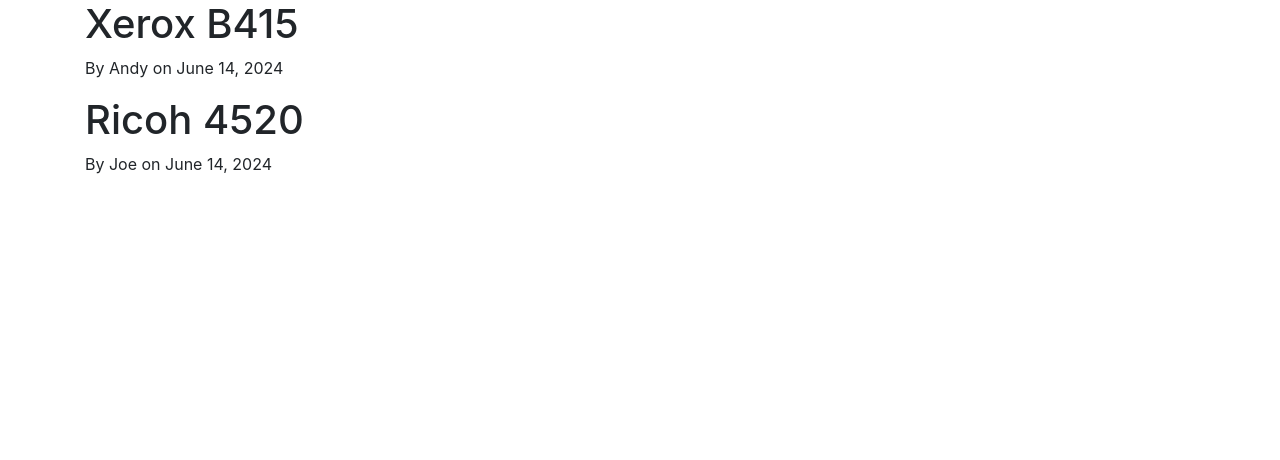
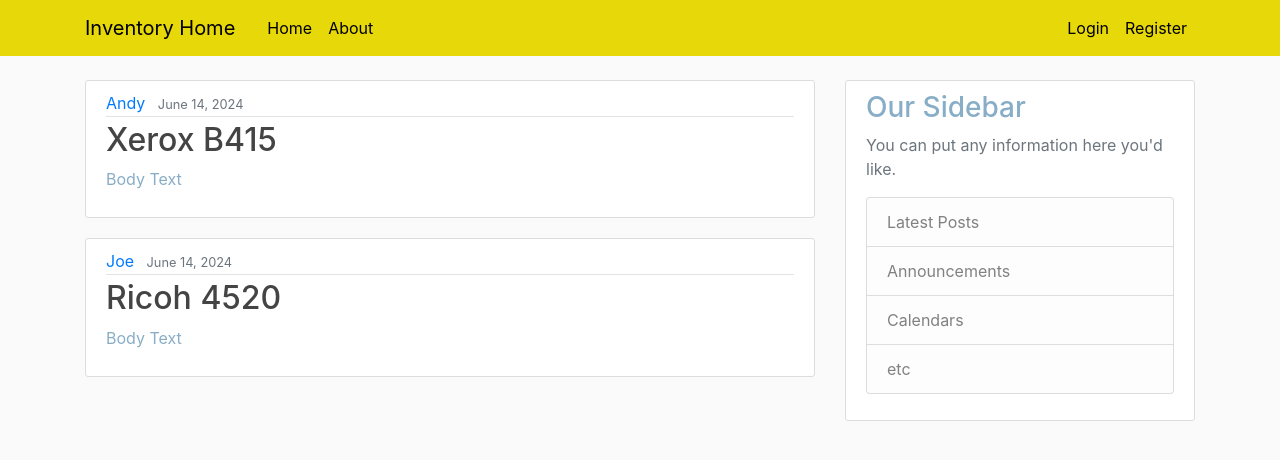
Before and after one commit to jvalest/printer_inventory, a Django app: page / in a window 1280 px wide. Shown: the top 460 px of the page. Run offline with Django 5.2, Linux system fonts and the light colour scheme; some libraries are stand-ins or nearby versions.

Commit message:
added some basic css and base template to have links work on every page

```diff
--- /dev/null
+++ b/my_printer_inventory/inventory/static/inventory/main.css
@@ -0,0 +1,88 @@
+body {
+    background: #fafafa;
+    color: #88adc7;
+    margin-top: 5rem;
+  }
+
+  h1, h2, h3, h4, h5, h6 {
+    color: #88adc7;
+  }
+
+  ul {
+    margin: 0;
+  }
+
+  .mustard-yellow {
+    background-color: #e7d809;
+  }
+
+  .navbar-dark .navbar-brand {
+    color: #000000;
+  }
+
+  .site-header .navbar-nav .nav-link {
+    color: #000000;
+  }
+
+  .site-header .navbar-nav .nav-link:hover {
+    color: #000000;
+  }
+
+  .site-header .navbar-nav .nav-link.active {
+    font-weight: 500;
+  }
+
+  .content-section {
+    background: #ffffff;
+    padding: 10px 20px;
+    border: 1px solid #dddddd;
+    border-radius: 3px;
+    margin-bottom: 20px;
+  }
+
+  .article-title {
+    color: #444444;
+  }
+
+  a.article-title:hover {
+    color: #428bca;
+    text-decoration: none;
+  }
+
+  .article-content {
+    white-space: pre-line;
+  }
+
+  .article-img {
+    height: 65px;
+    width: 65px;
+    margin-right: 16px;
+  }
+
+  .article-metadata {
+    padding-bottom: 1px;
+    margin-bottom: 4px;
+    border-bottom: 1px solid #e3e3e3
+  }
+
+  .article-metadata a:hover {
+    color: #333;
+    text-decoration: none;
+  }
+
+  .article-svg {
+    width: 25px;
+    height: 25px;
+    vertical-align: middle;
+  }
+
+  .account-img {
+    height: 125px;
+    width: 125px;
+    margin-right: 20px;
+    margin-bottom: 16px;
+  }
+
+  .account-heading {
+    font-size: 2.5rem;
+  }
--- a/my_printer_inventory/inventory/templates/inventory/base.html
+++ b/my_printer_inventory/inventory/templates/inventory/base.html
@@ -1,3 +1,4 @@
+{% load static %}
 <!DOCTYPE html>
 <html>
 <head>
@@ -8,6 +9,8 @@
         <!-- Bootstrap CSS -->
         <link rel="stylesheet" href="https://cdn.jsdelivr.net/npm/bootstrap@4.0.0/dist/css/bootstrap.min.css" integrity="sha384-Gn5384xqQ1aoWXA+058RXPxPg6fy4IWvTNh0E263XmFcJlSAwiGgFAW/dAiS6JXm" crossorigin="anonymous">
 
+        <link rel="stylesheet" type="text/css" href="{% static 'inventory/main.css' %}">
+
     {% if title %}
         <title>My Printer inventory - {{title}}</title>
     {% else %}
@@ -15,10 +18,47 @@
     {% endif %}
 </head>
 <body>
-    <div class="container">
-    {% block content %}{% endblock %}
-    </div>
-
+    <header class="site-header">
+        <nav class="navbar navbar-expand-md navbar-dark mustard-yellow fixed-top">
+          <div class="container">
+            <a class="navbar-brand mr-4" href="{% url 'inventory-home' %}">Inventory Home</a>
+            <button class="navbar-toggler" type="button" data-toggle="collapse" data-target="#navbarToggle" aria-controls="navbarToggle" aria-expanded="false" aria-label="Toggle navigation">
+            <span class="navbar-toggler-icon"></span>
+            </button>
+            <div class="collapse navbar-collapse" id="navbarToggle">
+              <div class="navbar-nav mr-auto">
+                <a class="nav-item nav-link" href="{% url 'inventory-home' %}">Home</a>
+                <a class="nav-item nav-link" href="{% url 'inventory-about' %}">About</a>
+              </div>
+              <!-- Navbar Right Side -->
+              <div class="navbar-nav">
+                <a class="nav-item nav-link" href="#">Login</a>
+                <a class="nav-item nav-link" href="#">Register</a>
+              </div>
+            </div>
+          </div>
+        </nav>
+      </header>
+      <main role="main" class="container">
+        <div class="row">
+          <div class="col-md-8">
+            {% block content %}{% endblock %}
+          </div>
+          <div class="col-md-4">
+            <div class="content-section">
+              <h3>Our Sidebar</h3>
+              <p class='text-muted'>You can put any information here you'd like.
+                <ul class="list-group">
+                  <li class="list-group-item list-group-item-light">Latest Posts</li>
+                  <li class="list-group-item list-group-item-light">Announcements</li>
+                  <li class="list-group-item list-group-item-light">Calendars</li>
+                  <li class="list-group-item list-group-item-light">etc</li>
+                </ul>
+              </p>
+            </div>
+          </div>
+        </div>
+      </main>
      <!-- Optional JavaScript -->
     <!-- jQuery first, then Popper.js, then Bootstrap JS -->
     <script src="https://code.jquery.com/jquery-3.2.1.slim.min.js" integrity="sha384-KJ3o2DKtIkvYIK3UENzmM7KCkRr/rE9/Qpg6aAZGJwFDMVNA/GpGFF93hXpG5KkN" crossorigin="anonymous"></script>
--- a/my_printer_inventory/inventory/templates/inventory/home.html
+++ b/my_printer_inventory/inventory/templates/inventory/home.html
@@ -2,8 +2,15 @@
 {% block content %}
 
     {% for post in posts %}
-        <h1>{{ post.device }}</h1>
-        <p>By {{ post.author }} on {{ post.date_posted}} </p>
-        <p>{{ post.content }}</p>
+        <article class="media content-section">
+          <div class="media-body">
+            <div class="article-metadata">
+              <a class="mr-2" href="#">{{ post.author }}</a>
+              <small class="text-muted">{{ post.date_posted }}</small>
+            </div>
+            <h2><a class="article-title" href="#">{{ post.device }}</a></h2>
+            <p class="article-content">{{ post.body }}</p>
+          </div>
+        </article>
     {% endfor %}
 {% endblock content %}
```
Also changed, not shown: my_printer_inventory/inventory/templates/inventory/about.html (+4 -16 lines).
